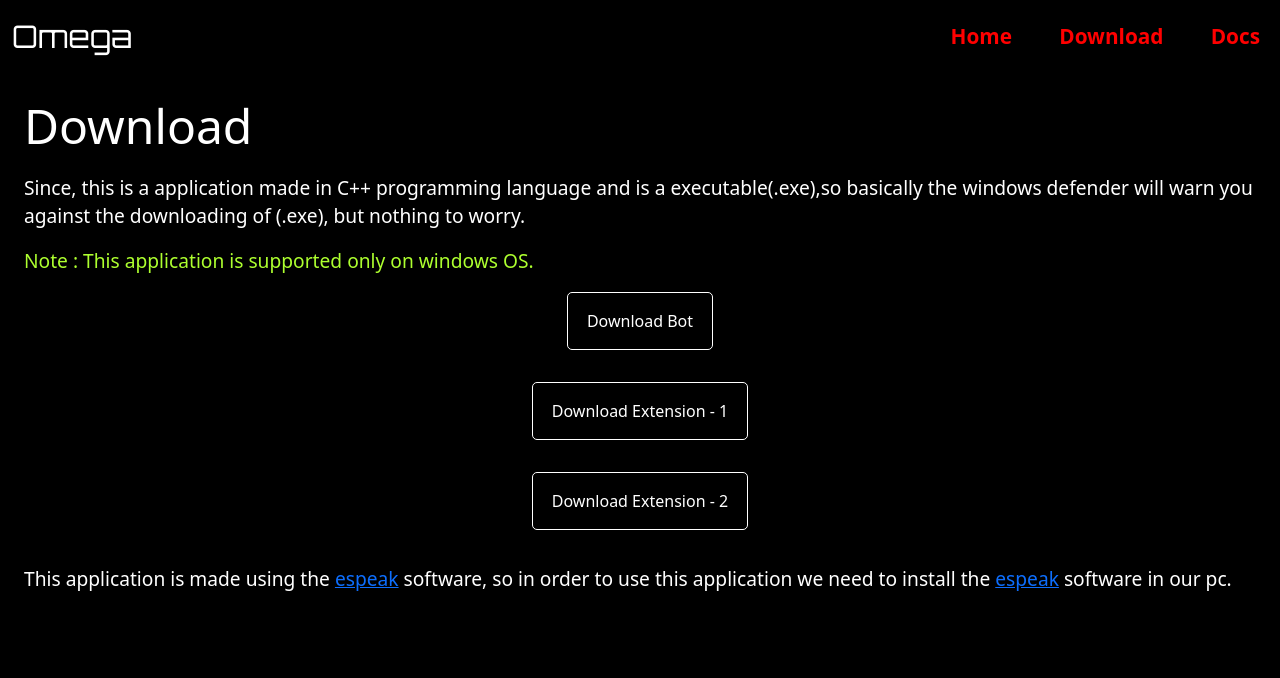
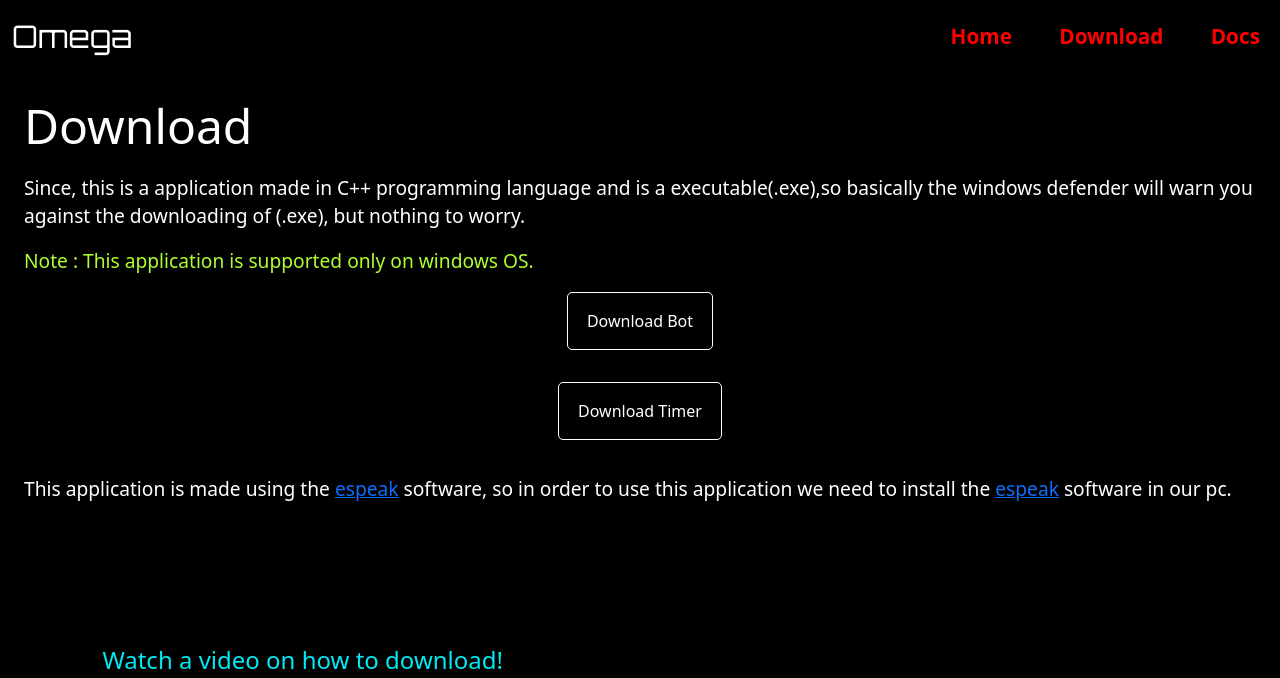
Before and after one commit to Mohammed535-o/Omega, a plain HTML site: page Download.html in a window 1280 px wide. Shown: the top 678 px of the page. Drawn offline with nearby package versions, Linux system fonts and the light colour scheme; a web font is replaced by a local one.

Commit message:
changed a little bit

```diff
--- a/Download.html
+++ b/Download.html
@@ -46,10 +46,7 @@
                 <button class="btn1" onclick="window.location.href='Omega.exe'">Download Bot</button>
             </div>
             <div class="col-12">
-                <button class="btn2" onclick="window.location.href='timer.exe'">Download Extension - 1</button>
-            </div>
-            <div class="col-12">
-                <button class="btn3" onclick="window.location.href='espeak.exe'">Download Extension - 2</button>
+                <button class="btn2" onclick="window.location.href='timer.exe'">Download Timer</button>
             </div>
         </div>
         <p>This application is made using the <a href="https://sourceforge.net/projects/espeak/files/" target="_blank">espeak</a> software, so in order to use this application we need to install the <a href="https://sourceforge.net/projects/espeak/files/" target="_blank">espeak</a> software in our pc.</p>
```
